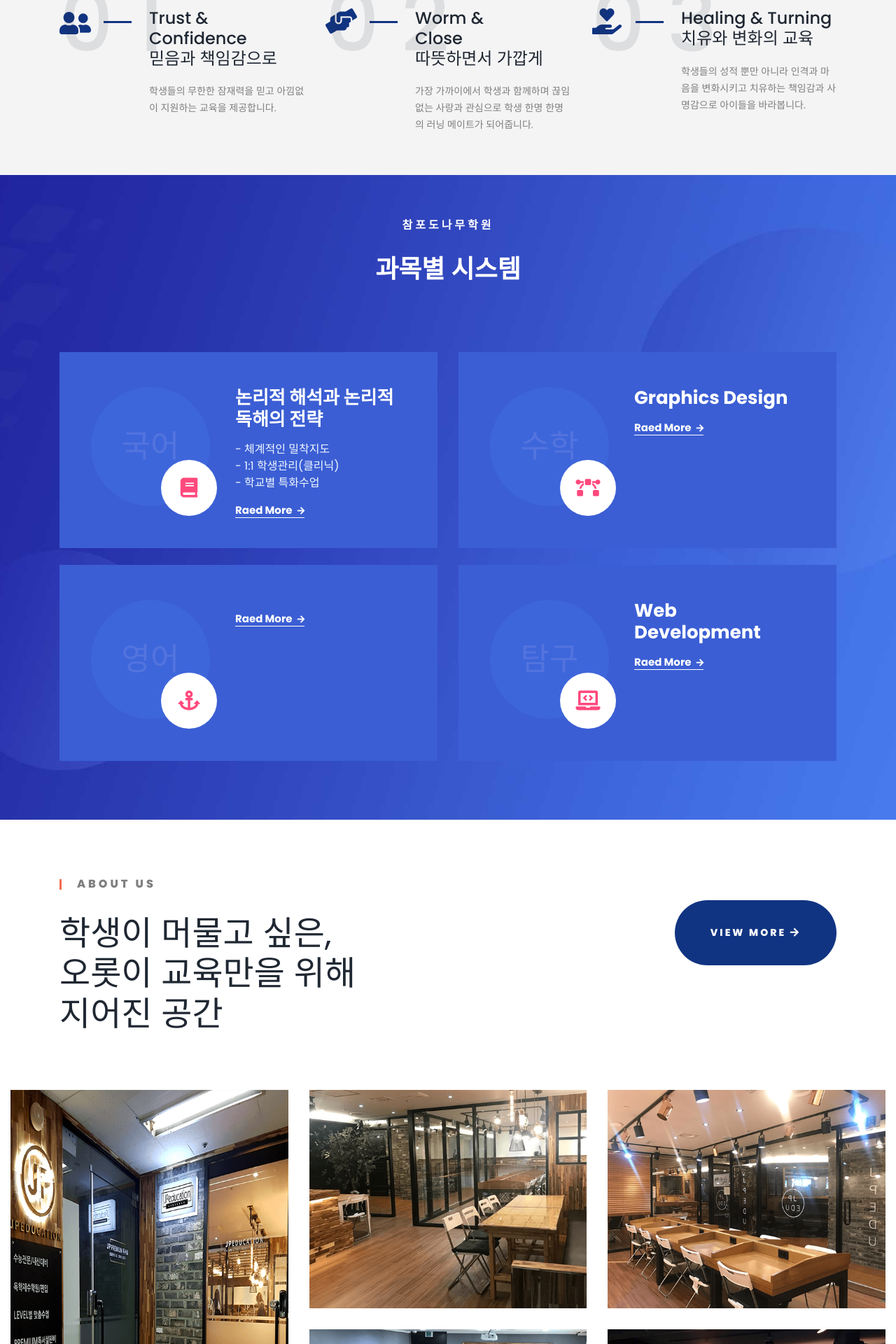
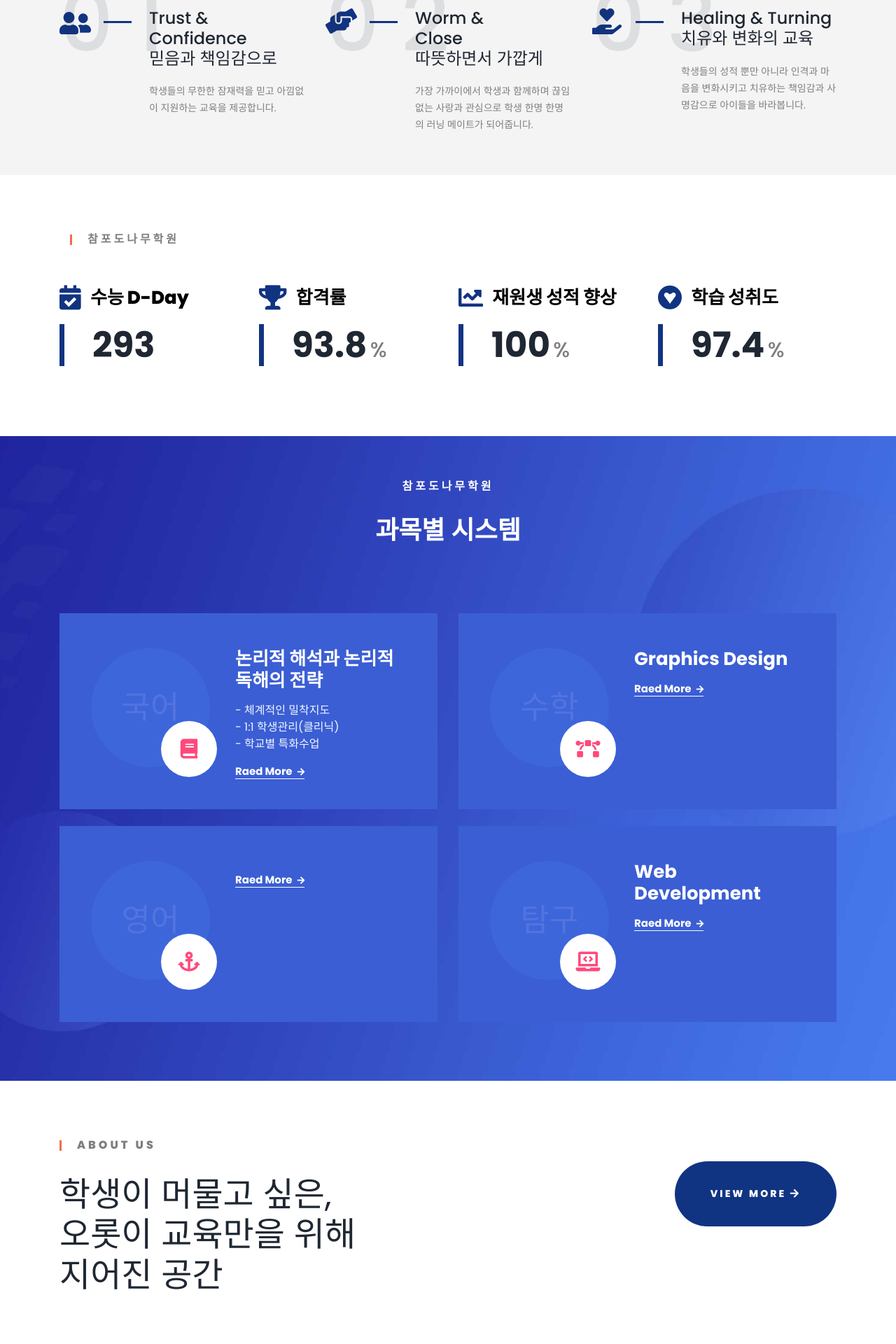
Before and after one commit to podonamu-edu/podonamu-edu.github.io, a Jekyll site: the page built from index.html, in a window 1280 px wide. Shown: the part 764-2684 px from the top of the page at 70% size. Built offline with Jekyll 4.4.1, drawn with Linux system fonts in a browser that asks for light colours; some web fonts are replaced; some of the changed text lies outside the part shown.

Commit message:
test d-day added

```diff
--- a/_includes/projects.html
+++ /dev/null
@@ -1,55 +0,0 @@
-<!--======  PROJECTS PART START ======-->
-<section class="project-counter-area">
-    <div class="container">
-        <div class="row pb-80">
-            <div class="col-lg-6">
-                <div class="section-title project-title">
-                    <p class="section-para"><span></span>company fact</p>
-                    <h1>We Are Digital And Creative Agency</h1>
-                </div>
-            </div>
-            <div class="col-lg-6 text-right">
-                <a href="#" class="btn counter-btn">get started <i class="fa fa-arrow-right"></i></a>
-            </div>
-        </div>
-        <div class="row">
-            <div class="col-lg-3 col-md-6">
-                <div class="counter-icon" style="color:#113482;">
-                    <i class="fas fa-calendar-check"></i>
-                </div>
-                <div class="counter-text">
-                    <h1 class="count">6320</h1>
-                    <p>수능 D-Day</p>
-                </div>
-            </div>
-            <div class="col-lg-3 col-md-6">
-                <div class="counter-icon" style="color:#113482;">
-                    <i class="fas fa-trophy"></i>
-                </div>
-                <div class="counter-text">
-                    <h1 class="count">8563</h1>
-                    <p>합격률</p>
-                </div>
-            </div>
-            <div class="col-lg-3 col-md-6">
-                <div class="counter-icon" style="color:#113482;">
-                    <i class="fas fa-chart-line"></i>
-                </div>
-                <div class="counter-text">
-                    <h1 class="count">100</h1>
-                    <p>%</p>
-                </div>
-            </div>
-            <div class="col-lg-3 col-md-6">
-                <div class="counter-icon" style="color:#113482;">
-                    <i class="fab fa-gratipay"></i>
-                </div>
-                <div class="counter-text">
-                    <h1 class="count">97.4</h1>
-                    <p>%</p>
-                </div>
-            </div>
-        </div>
-    </div>
-</section>
-<!--======  PROJECTS PART END ======-->
--- /dev/null
+++ b/_includes/stat.html
@@ -0,0 +1,58 @@
+<!--======  PROJECTS PART START ======-->
+<section class="project-counter-area">
+    <div class="container">
+        <div celass="row pb-80">
+            <div class="col-lg-6">
+                <div class="section-title project-title">
+                    <p class="section-para"><span></span>참포도나무학원</p>
+                    <!-- <h1>We Are Digital And Creative Agency</h1> -->
+                </div>
+            </div>
+            <!-- <div class="col-lg-6 text-right">
+                <a href="#" class="btn counter-btn">get started <i class="fa fa-arrow-right"></i></a>
+            </div> -->
+        </div>
+        <div class="row">
+            <div class="col-lg-3 col-md-6">
+                <div class="counter-icon mb-1">
+                    <i class="fas fa-calendar-check" style="font-size:35px;"></i>
+                    <p class="stat-title">수능 D-Day</p>
+                </div>
+                <div class="counter-text">
+                    <h1 class="count" id="d-day">0</h1>
+                </div>
+            </div>
+            <div class="col-lg-3 col-md-6">
+                <div class="counter-icon mb-1">
+                    <i class="fas fa-trophy" style="font-size:35px;"></i>
+                    <p class="stat-title">합격률</p>
+                </div>
+                <div class="counter-text">
+                    <h1 class="count" style="display:inline-block">93.8</h1>
+                    <p style="display:inline-block;font-size:30px">%</p>
+                </div>
+            </div>
+            <div class="col-lg-3 col-md-6">
+                <div class="counter-icon mb-1">
+                    <i class="fas fa-chart-line" style="font-size:35px;"></i>
+                    <p class="stat-title">재원생 성적 향상</p>
+                </div>
+                <div class="counter-text">
+                    <h1 class="count" style="display:inline-block">100</h1>
+                    <p style="display:inline-block;font-size:30px">%</p>
+                </div>
+            </div>
+            <div class="col-lg-3 col-md-6">
+                <div class="counter-icon mb-1" >
+                    <i class="fab fa-gratipay" style="font-size:35px;"></i>
+                    <p class="stat-title">학습 성취도</p>
+                </div>
+                <div class="counter-text">
+                    <h1 class="count" style="display:inline-block">97.4</h1>
+                    <p style="display:inline-block;font-size:30px">%</p>
+                </div>
+            </div>
+        </div>
+    </div>
+</section>
+<!--======  PROJECTS PART END ======-->
--- a/assets/css/style.css
+++ b/assets/css/style.css
@@ -19,7 +19,7 @@
     04. SERVICE-CATEGORIES css
     05. ABOUT-US css
     06. SERVICE css
-    07. PORTFOLIO css
+    07. PORTFOLIO css (stat)
     08. CTA css
     09. SECTION-TITLE css
     10. TEAM css
@@ -1362,11 +1362,11 @@ header {
 
 
 /*----------------------------------------
-   12. PROJECTS css
+   12. PROJECTS css (stat)
 ----------------------------------------*/
 .project-counter-area {
-	padding-top: 270px;
-	padding-bottom: 130px;
+	padding-top: 80px;
+	padding-bottom: 100px;
 }
 .btn.counter-btn {
 	margin-top: 30px;
@@ -1381,11 +1381,12 @@ header {
 .counter-icon {
 	font-size: 50px;
 	margin-bottom: 40px;
-	color: #f26c4f;
+	/* color: #f26c4f; */
+  color:#113482;
 }
 .counter-text {
   padding-left: 40px;
-  border-left: 7px solid #f26c4f;
+  border-left: 7px solid #113482;
 }
 .counter-text h1 {
   font-size: 50px;
@@ -1394,6 +1395,15 @@ header {
 .counter-text p {
   font-size: 16px;
   font-weight: 500;
+}
+
+.stat-title {
+  display: inline-block;
+  font-size:26px;
+  /* font-family: 'yg-jalnan'; */
+  vertical-align:middle;
+  font-weight: 800;
+  color:#000;
 }
 
 
--- a/assets/js/main.js
+++ b/assets/js/main.js
@@ -5,7 +5,14 @@ $(function () {
    //===== Prealoder
    $(window).load(function() {
     $("#loading").fadeOut(500);
-});
+   });
+
+// 수능 d-day
+   let _today = new Date();
+   let _day = new Date('2022-11-17');
+   let _gap = Math.ceil((_day.getTime() - _today.getTime()) / (1000 * 60 * 60 * 24));
+   $("#d-day").text(_gap);
+
 
 //header-scroll
     let areaHeight = $('[data-scroll-area="true"]').height();
@@ -192,9 +199,8 @@ $('.main-menu nav ul').onePageNav();
     //===== counter up
     $('.count').counterUp({
         delay: 10,
-        time: 2000
+        time: 100
     });
-
 
     //====== Magnific Popup
 
--- a/index.html
+++ b/index.html
@@ -4,6 +4,7 @@ layout: default
 
 {% include hero_area.html %}
 {% include features.html %}
+{% include stat.html %}
 {% comment %}
     {% include about.html %}
 {% endcomment %}
@@ -14,7 +15,7 @@ layout: default
 {% endcomment %}
 {% include book.html %}
 {% include video.html %}
-{% include projects.html %}
+
 {% include testimonials.html %}
 
 {% include blog.html %}
```
